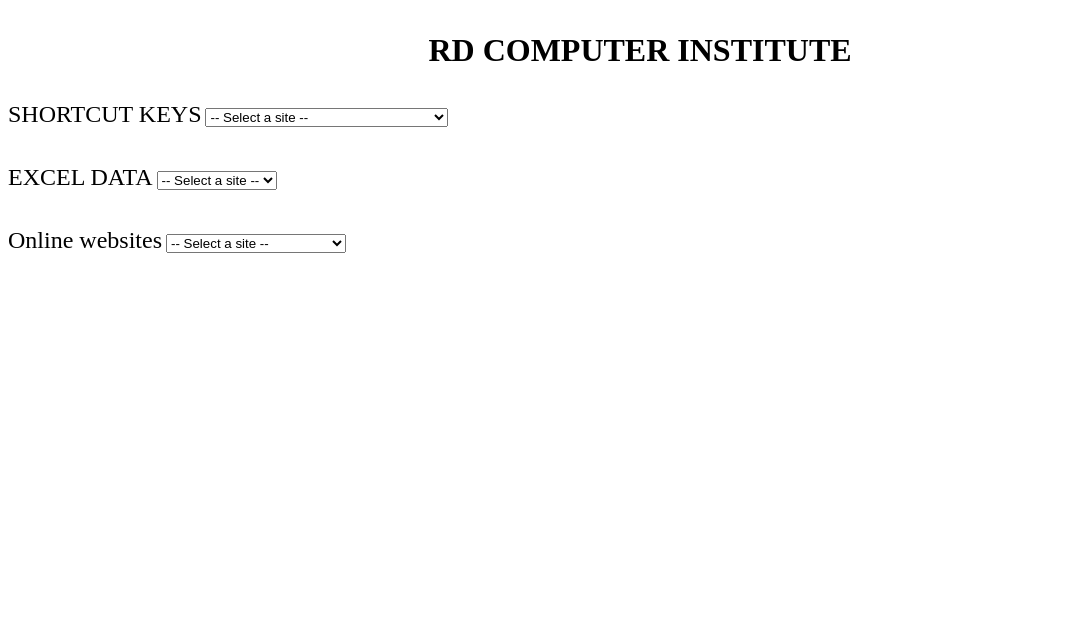
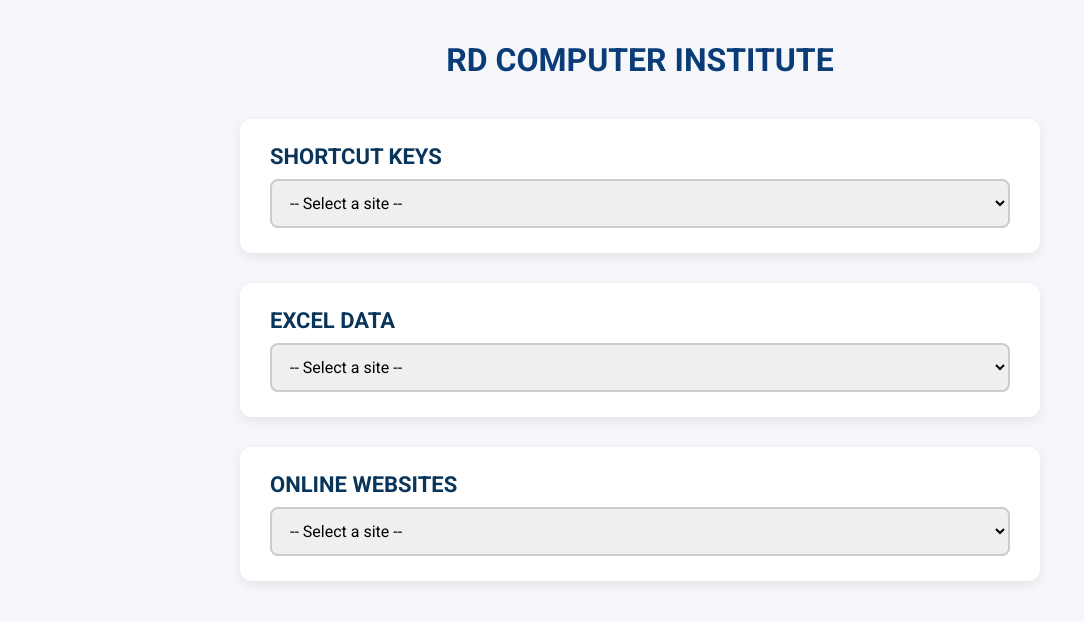
Before and after one commit to rdcisurada/studentwebpage, a plain HTML site: page index.html in a window 1280 px wide. Shown: the whole page, without its empty margins (0-1084 px from the left). Drawn offline with Linux system fonts and the light colour scheme.

Commit message:
Update index.html

```diff
--- a/index.html
+++ b/index.html
@@ -1,63 +1,143 @@
 <!DOCTYPE html>
-<html>
+<html lang="en">
 <head>
-    <title>Dropdown Hyperlink</title>
+    <meta charset="UTF-8">
+    <meta name="viewport" content="width=device-width, initial-scale=1.0">
+    <title>RD Computer Institute</title>
+
+    <!-- Google Font -->
+    <link href="https://fonts.googleapis.com/css2?family=Roboto:wght@400;700&display=swap" rel="stylesheet">
+
+    <style>
+        * {
+            box-sizing: border-box;
+            font-family: 'Roboto', sans-serif;
+        }
+
+        body {
+            margin: 0;
+            background: #f5f7fa;
+            color: #333;
+            padding: 20px;
+        }
+
+        h1 {
+            text-align: center;
+            margin-bottom: 40px;
+            color: #0c3c78;
+        }
+
+        .container {
+            max-width: 800px;
+            margin: 0 auto;
+        }
+
+        .card {
+            background: white;
+            padding: 25px 30px;
+            margin-bottom: 30px;
+            border-radius: 12px;
+            box-shadow: 0 4px 12px rgba(0, 0, 0, 0.08);
+        }
+
+        label {
+            font-size: 22px;
+            font-weight: bold;
+            display: block;
+            margin-bottom: 10px;
+            color: #0a355a;
+        }
+
+        select {
+            width: 100%;
+            padding: 12px 14px;
+            font-size: 16px;
+            border: 2px solid #ccc;
+            border-radius: 8px;
+            outline: none;
+            transition: border-color 0.3s;
+        }
+
+        select:hover {
+            border-color: #0078d7;
+        }
+
+        select:focus {
+            border-color: #0078d7;
+            box-shadow: 0 0 5px rgba(0, 120, 215, 0.5);
+        }
+
+        @media (max-width: 600px) {
+            label {
+                font-size: 18px;
+            }
+
+            select {
+                font-size: 15px;
+            }
+
+            .card {
+                padding: 20px;
+            }
+        }
+    </style>
+
     <script>
         function goToLink(select) {
-            const url = select.value;
+            const url = select.value.trim();
             if (url) {
-                window.location.href = url;
+                window.open(url, "_blank"); // Opens in new tab
             }
         }
     </script>
 </head>
 <body oncontextmenu="return false;">
- <h1><P align="center">RD COMPUTER INSTITUTE</P></h1>
 
-    <label for="links"><font size="5">SHORTCUT KEYS</font></label>
-    <select id="links" onchange="goToLink(this)">
-        <option value="">-- Select a site --</option>
-          <option value="https://rdcisurada.github.io/keyboardsymbols/">Keyboard symbols</option>
-        <option value="https://rdcisurada.github.io/windowsshortcut/">Windows Shortcut</option>
-        <option value="https://rdcisurada.github.io/excelshortcut/">Excel Shorcut</option>
-        <option value="https://rdcisurada.github.io/wordshortcut/">Word Shortcut</option>
-        <option value="https://rdcisurada.github.io/internet-shortcut-keys/">Internet Shortcut</option>
-        <option value="https://rdcisurada.github.io/tallyshortcut/">Tally Shorcut</option>
-        <option value="https://rdcisurada.github.io/shortname/">full form name/computer abbreviation</option>
+    <h1>RD COMPUTER INSTITUTE</h1>
 
-    </select><br><br><br>
+    <div class="container">
 
-    <label for="links"><font size="5">EXCEL DATA</font></label>
-    <select id="links" onchange="goToLink(this)">
-        <option value="">-- Select a site --</option>
-        <option value="https://rdcisurada.github.io/excelformula/">excel formula</option>
-        <option value="https://rdcisurada.github.io/vlookupdata/">Vlookup data</option>
-        <option value="https://rdcisurada.github.io/filterdata/">Filter data</option>
-         <option value=" https://rdcisurada.github.io/pivottabledata/">pivottable data</option>
-        <option value="https://rdcisurada.github.io/convertdata/">convert </option>
-        <option value=" https://rdcisurada.github.io/countif-countifsdata/">countifs data</option>
-          <option value="https://rdcisurada.github.io/sumif-sumifsdata/">sumifs data</option>
+        <div class="card">
+            <label for="shortcutKeys">SHORTCUT KEYS</label>
+            <select id="shortcutKeys" onchange="goToLink(this)">
+                <option value="">-- Select a site --</option>
+                <option value="https://rdcisurada.github.io/keyboardsymbols/">Keyboard Symbols</option>
+                <option value="https://rdcisurada.github.io/windowsshortcut/">Windows Shortcut</option>
+                <option value="https://rdcisurada.github.io/excelshortcut/">Excel Shortcut</option>
+                <option value="https://rdcisurada.github.io/wordshortcut/">Word Shortcut</option>
+                <option value="https://rdcisurada.github.io/internet-shortcut-keys/">Internet Shortcut</option>
+                <option value="https://rdcisurada.github.io/tallyshortcut/">Tally Shortcut</option>
+                <option value="https://rdcisurada.github.io/shortname/">Full Form / Abbreviations</option>
+            </select>
+        </div>
 
-    </select><br><br><br>
+        <div class="card">
+            <label for="excelData">EXCEL DATA</label>
+            <select id="excelData" onchange="goToLink(this)">
+                <option value="">-- Select a site --</option>
+                <option value="https://rdcisurada.github.io/excelformula/">Excel Formula</option>
+                <option value="https://rdcisurada.github.io/vlookupdata/">VLOOKUP Data</option>
+                <option value="https://rdcisurada.github.io/filterdata/">Filter Data</option>
+                <option value="https://rdcisurada.github.io/pivottabledata/">Pivot Table Data</option>
+                <option value="https://rdcisurada.github.io/convertdata/">Convert Data</option>
+                <option value="https://rdcisurada.github.io/countif-countifsdata/">COUNTIF(S) Data</option>
+                <option value="https://rdcisurada.github.io/sumif-sumifsdata/">SUMIF(S) Data</option>
+            </select>
+        </div>
 
+        <div class="card">
+            <label for="onlineWebsites">ONLINE WEBSITES</label>
+            <select id="onlineWebsites" onchange="goToLink(this)">
+                <option value="">-- Select a site --</option>
+                <option value="https://myaadhaar.uidai.gov.in/genricDownloadAadhaar/en">Aadhar Download</option>
+                <option value="https://myaadhaar.uidai.gov.in/check-aadhaar-validity/en">Mobile Number Check in Aadhar</option>
+                <option value="https://tathya.uidai.gov.in/access/login?role=resident">Aadhar-Bank Link Status</option>
+                <option value="https://myaadhaar.uidai.gov.in/retrieve-eid-uid/en">Forgot Aadhar Number Recovery</option>
+                <option value="https://electoralsearch.eci.gov.in/uesfmempmlkypo">Voter Name Check</option>
+                <option value="https://engagement-awc.odisha.gov.in/modifyawwEventListForOutsider.htm">Anganwadi Recruitment</option>
+            </select>
+        </div>
 
-
-     <label for="links"><font size="5">Online websites</font></label>
-    <select id="links" onchange="goToLink(this)">
-        <option value="">-- Select a site --</option>
-        <option value="https://myaadhaar.uidai.gov.in/genricDownloadAadhaar/en">Adhar download</option>
-        <option value="https://myaadhaar.uidai.gov.in/check-aadhaar-validity/en">Mob no check in adhar</option>
-         <option value="https://tathya.uidai.gov.in/access/login?role=resident">Adhar and bank link status</option>
-        <option value="https://myaadhaar.uidai.gov.in/retrieve-eid-uid/en">forget adhar no recovery</option>
-        <option value="https://electoralsearch.eci.gov.in/uesfmempmlkypo">Voter name check</option>
-        <option value="https://engagement-awc.odisha.gov.in/modifyawwEventListForOutsider.htm">anganawadi requirement</option>
-
-
-    </select>
-
-
-
-
-
+    </div>
 </body>
 </html>
```
